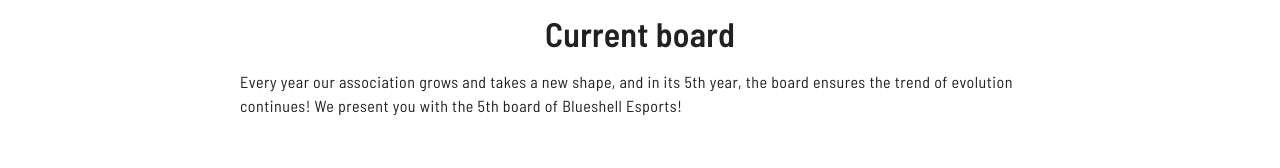
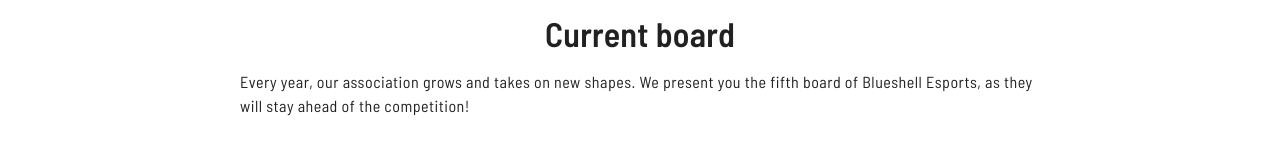
Before and after one commit to ESA-Blueshell/frontend, a Vue app: page /board in a window 1280 px wide. Shown: the part 390-558 px from the top of the page. Built offline with nearby package versions, Linux system fonts and the light colour scheme.

Commit message:
changed board text

```diff
--- a/src/views/Board.vue
+++ b/src/views/Board.vue
@@ -9,9 +9,8 @@
 
 
         <p class="body-1">
-          Every year our association grows and takes a new shape, and in its 5th year, the board
-          ensures the trend of evolution continues! We present you with the 5th board of Blueshell
-          Esports!
+          Every year, our association grows and takes on new shapes. We present you the fifth board
+          of Blueshell Esports, as they will stay ahead of the competition!
         </p>
         <v-img src="../assets/boardImage.jpg"></v-img>
 
```
